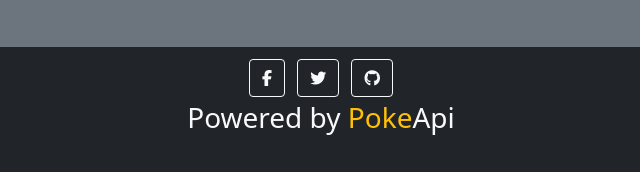
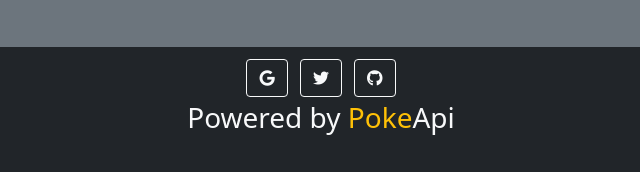
Before and after one commit to DavidNogales/MyPokeList, a plain HTML site: page index.html in a window 1280 px wide. Shown: the part 705-877 px from the top of the page, 319-959 px from the left. Drawn offline with nearby package versions, Linux system fonts and the light colour scheme.

Commit message:
Update index.html

```diff
--- a/index.html
+++ b/index.html
@@ -97,7 +97,7 @@
             <div class="row mx-0 container-fluid bg-dark text-center">
               <section class="mb-4 text-light">
                 <a class="btn btn-outline-light btn-floating m-1" target="_blank" rel="noopener noreferrer" href="https://pokeapi.co" role="button"
-                  ><i class="fab fa-facebook-f"></i
+                  ><i class="fab fa-google"></i
                 ></a>
                 <a class="btn btn-outline-light btn-floating m-1" target="_blank" rel="noopener noreferrer" href="https://twitter.com/pokeapi" role="button"
                   ><i class="fab fa-twitter"></i
```
